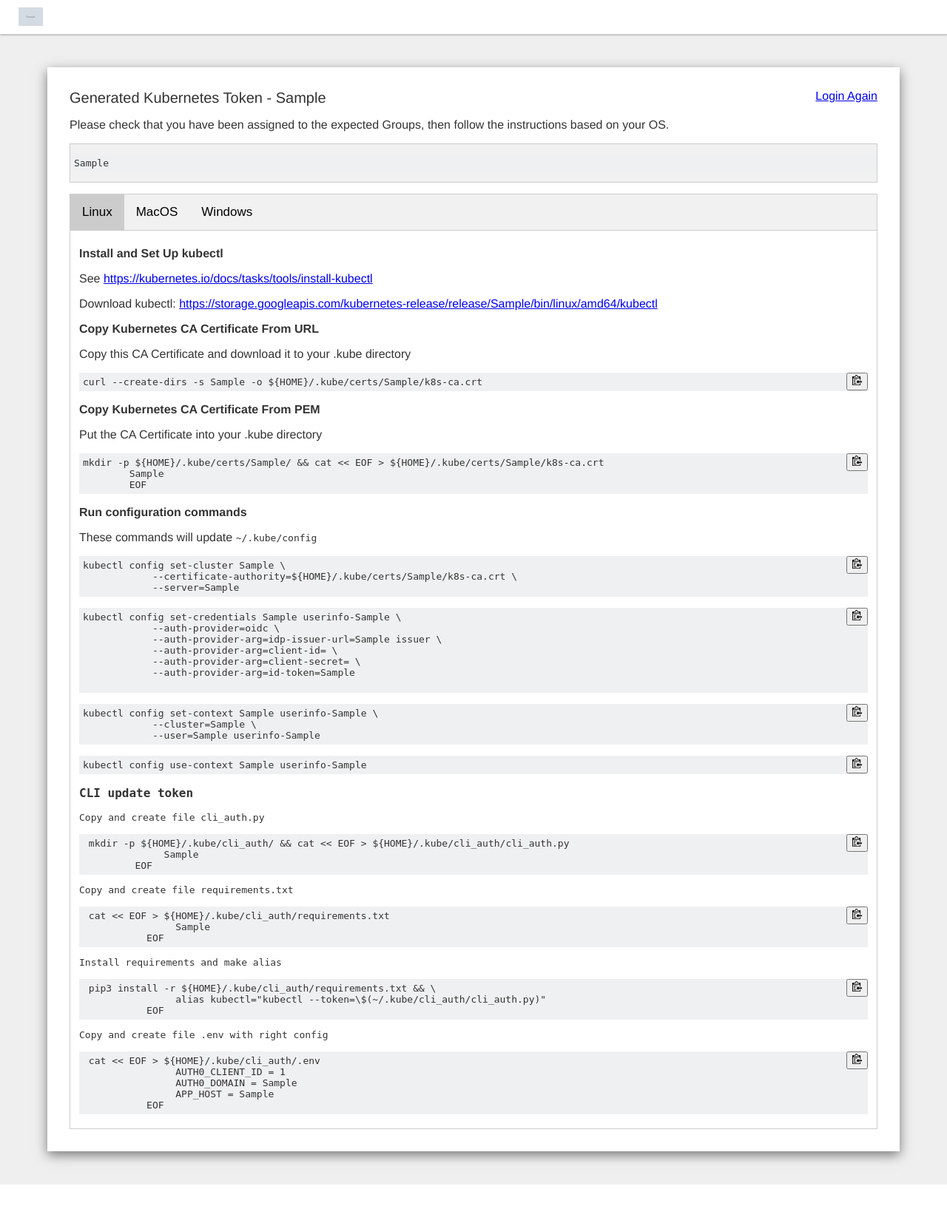
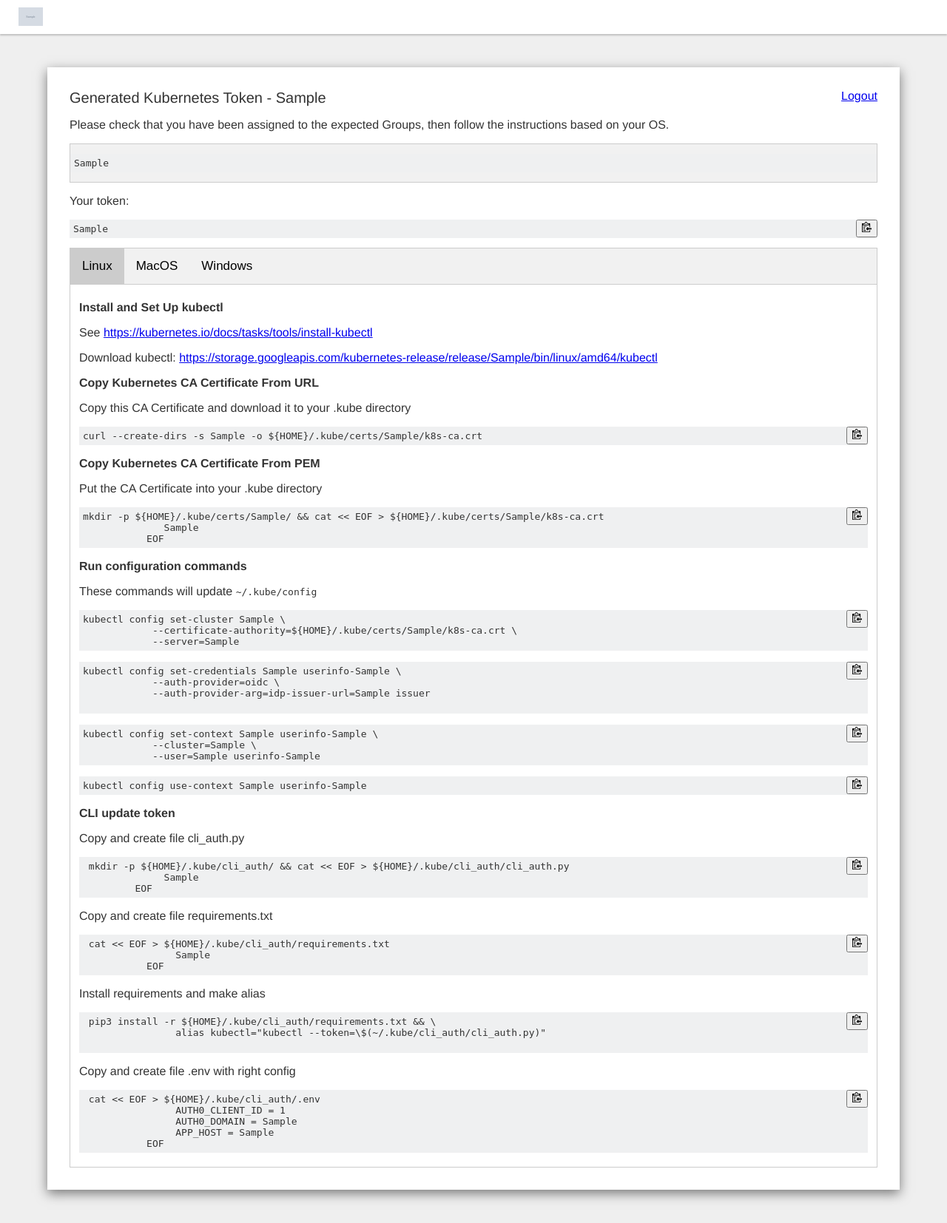
Before and after one commit to dubass83/k8s-auth-server, a Flask app: template templates/dashboard.html in a window 1280 px wide. Shown: the whole page at 74% size. Before the commit the page ends 1602 px from the top, so only its background shows below. Run offline with Flask 2, Linux system fonts and the light colour scheme; the template is opened without the code that fills it: most values are stand-ins (such as "Sample title", 1, 10 or a date in 2020); grey boxes marked "Sample" are stand-in pictures; some libraries are stand-ins or nearby versions.

Commit message:
edit constant vars

```diff
--- a/server.py
+++ b/server.py
@@ -37,11 +37,11 @@ AUTH0_AUDIENCE = env.get(constants.API_ID)
 AUTH0_CONNECTION = env.get(constants.AUTH0_CONNECTION)
 APP_HOST = env.get(constants.APP_HOST)
 KUBERNETES_UI_HOST = env.get(constants.KUBERNETES_UI_HOST)
-K8S_CA = env.get(constants.K8S_CA)
-LOGO_URL = env.get(constants.LOGO_URL)
+K8S_CA = constants.K8S_CA
+LOGO_URL = constants.LOGO_URL
 KUBECTL_VERSION = requests.get("https://storage.googleapis.com/kubernetes-release/release/stable.txt").text[:-1]
-CLI_AUTH = env.get(constants.CLI_AUTH)
-CLI_REQUIREMENTS = env.get(constants.CLI_REQUIREMENTS)
+CLI_AUTH = constants.CLI_AUTH
+CLI_REQUIREMENTS = constants.CLI_REQUIREMENTS
 
 APP = Flask(__name__, static_url_path='/public', static_folder='./public')
 APP.secret_key = constants.SECRET_KEY
--- a/templates/dashboard.html
+++ b/templates/dashboard.html
@@ -26,7 +26,7 @@
   <div class="dex-kubeconfig-container">
     <div class="theme-panel">
       <div style="float:right">
-        <a href="/login">Login Again</a>
+        <a href="/logout">Logout</a>
       </div>
       <h2 class="theme-heading">Generated Kubernetes Token - {{ k8s_ui_host }}</h2>
 
@@ -38,6 +38,16 @@
 
         <div class="groups">
         <pre><code>{{ userinfo_pretty }}</code></pre>
+        </div>
+
+        <p>Your token:
+        </p>
+
+        <div class="command">
+          <button class="btn" style="float:right" data-clipboard-snippet="">
+            <img class="clippy" width="13" src="/public/clippy.svg" alt=""/>
+          </button>
+          <pre><code>{{ id_token }}</code></pre>
         </div>
 
         <div class="tab">
@@ -88,8 +98,8 @@
                 <img class="clippy" width="13" src="/public/clippy.svg" alt=""/>
               </button>
               <pre><code>mkdir -p ${HOME}/.kube/certs/{{ k8s_ui_host }}/ &amp;&amp; cat &lt;&lt; EOF &gt; ${HOME}/.kube/certs/{{ k8s_ui_host }}/k8s-ca.crt
-        {{ k8s_ca }}
-        EOF</code></pre>
+              {{ k8s_ca }}
+           EOF</code></pre>
             </div>
           {% endif %}
 
@@ -114,10 +124,8 @@
             </button>
           <pre><code>kubectl config set-credentials {{ userinfo['name'] }}-{{ k8s_ui_host }} \
             --auth-provider=oidc \
-            --auth-provider-arg=idp-issuer-url={{ issuer }} \
-            --auth-provider-arg=client-id= \
-            --auth-provider-arg=client-secret= \
-            --auth-provider-arg=id-token={{ id_token }}
+            --auth-provider-arg=idp-issuer-url={{ issuer }}
+          </code></pre>
           </div>
 
           <div class="command">
@@ -172,7 +180,7 @@
               </button>
               <pre><code> pip3 install -r ${HOME}/.kube/cli_auth/requirements.txt &amp;&amp; \
                 alias kubectl="kubectl --token=\$(~/.kube/cli_auth/cli_auth.py)"
-           EOF</code></pre>
+              </code></pre>
             </div>
 
             <p>Copy and create file .env with right config</p>
@@ -319,7 +327,7 @@
               </button>
               <pre><code> pip3 install -r ${HOME}/.kube/cli_auth/requirements.txt &amp;&amp; \
                 alias kubectl="kubectl --token=\$(~/.kube/cli_auth/cli_auth.py)"
-           EOF</code></pre>
+              </code></pre>
             </div>
 
             <p>Copy and create file .env with right config</p>
```
